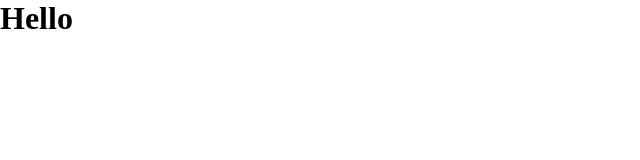
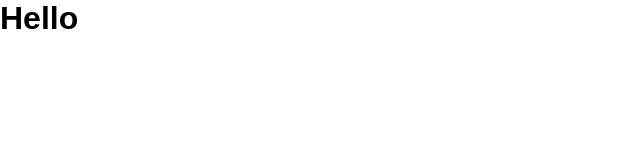
Before and after one commit to Vitorhr10/dtmoney, a React (Create React App) app: page / in a window 1280 px wide. Shown: the top 160 px of the page, without its empty margins (0-640 px from the left). Built offline with nearby package versions, Linux system fonts and the light colour scheme.

Commit message:
feat: Google fonts

```diff
--- a/public/index.html
+++ b/public/index.html
@@ -1,11 +1,16 @@
 <!DOCTYPE html>
 <html lang="en">
   <head>
+    <link rel="preconnect" href="https://fonts.gstatic.com">
+
     <meta charset="utf-8" />
     <meta name="viewport" content="width=device-width, initial-scale=1" />
 
     <link rel="shortcut icon" href="favicon.png" type="image/png">
+
     <title>Dtmoney</title>
+
+    <link rel="https://fonts.googleapis.com/css2?family=Poppins:wght@400;600&display=swap" rel="stylesheet">
   </head>
   <body>
     <noscript>You need to enable JavaScript to run this app.</noscript>
--- a/src/styles/global.ts
+++ b/src/styles/global.ts
@@ -37,6 +37,15 @@
     -webkit-font-smoothing: antialiased;
   }
 
+  body, input, textarea, button {
+    font-family: 'Poppins', sans-serif;
+    font-weight: 400;
+  }
+
+  h1, h2, h3, h4, h5, h6, strong {
+    font-weight: 600;
+  }
+
   button {
     cursor: pointer;
   }
```
